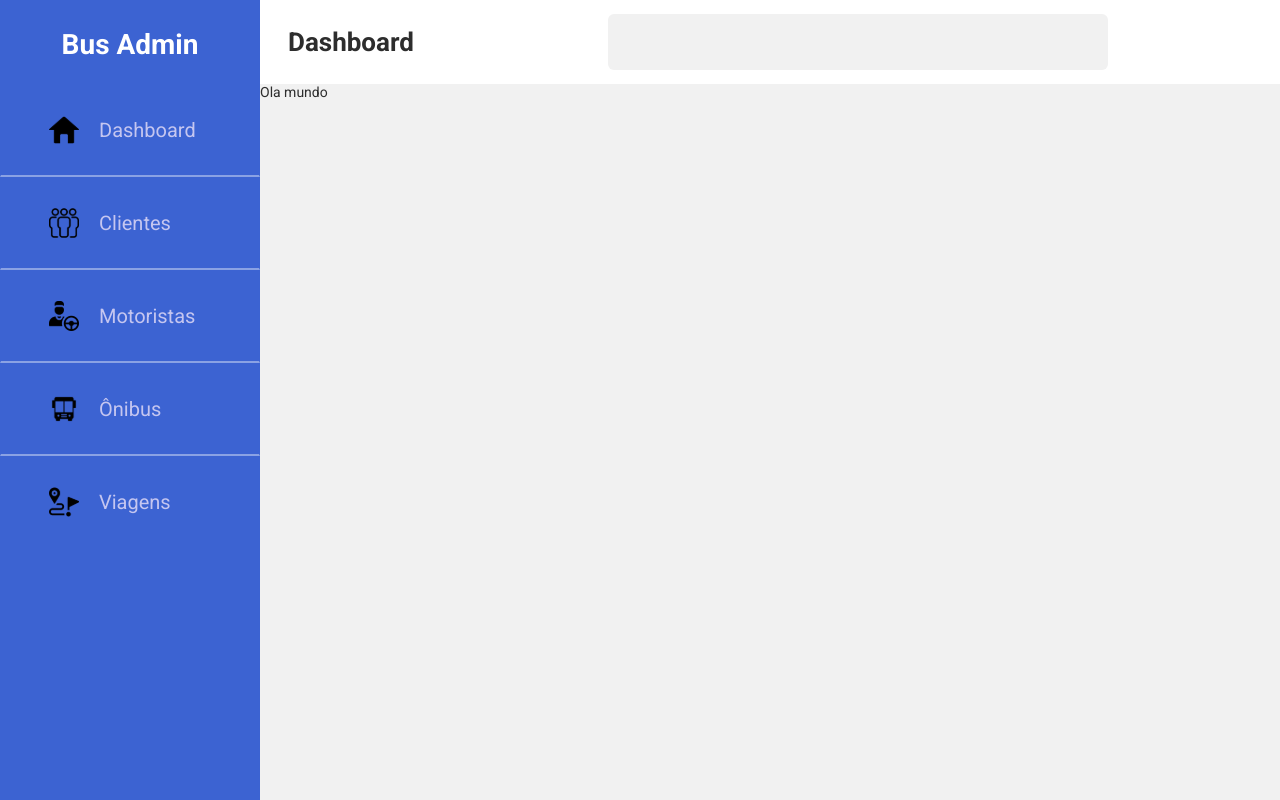
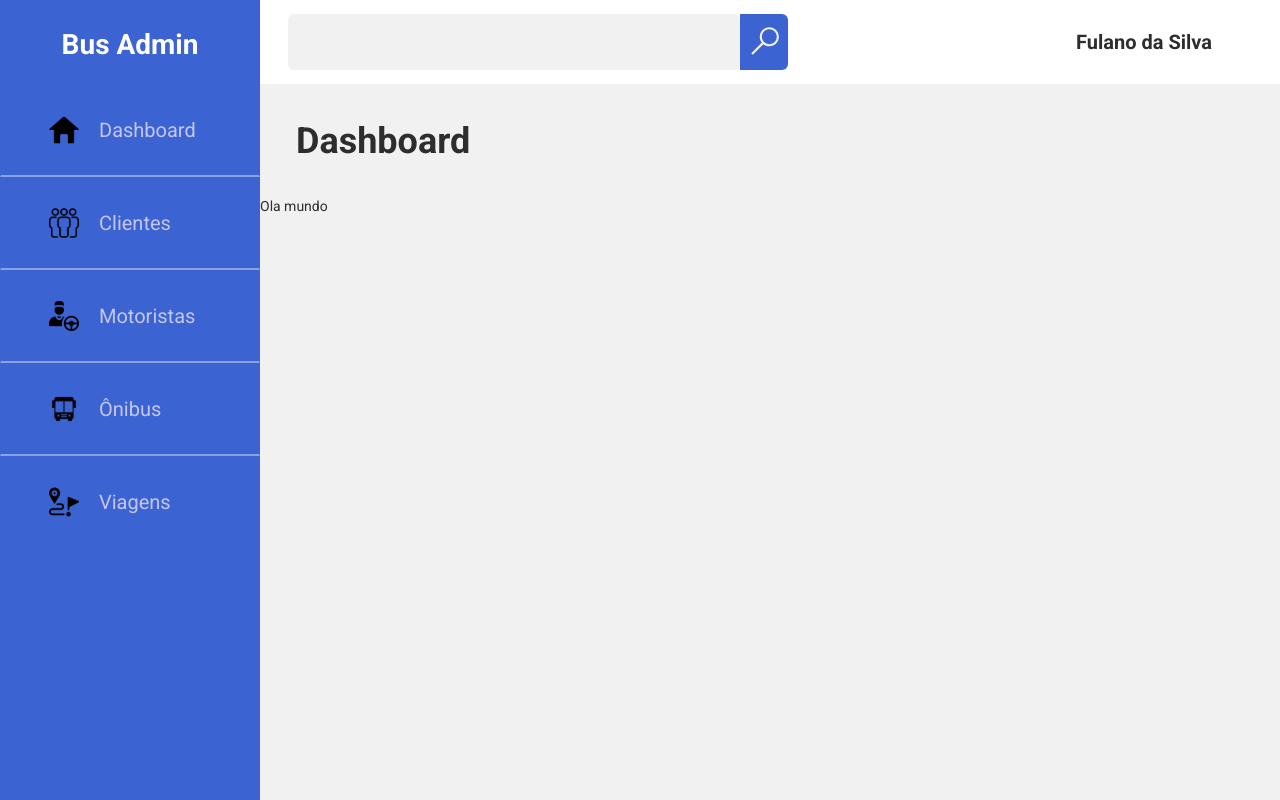
Before and after one commit to jaochavesjr/busadmin, a React (Create React App) app in the folder front-busadmin/: page /dashboard in a window 1280 px wide. Built offline with nearby package versions, Linux system fonts and the light colour scheme.

Commit message:
feat: adding input styles and name profile

```diff
--- a/front-busadmin/src/components/dashboardPage/headerUser/index.tsx
+++ b/front-busadmin/src/components/dashboardPage/headerUser/index.tsx
@@ -3,6 +3,7 @@ import { Container } from './styles';
 export const HeaderUser = () => {
   return (
     <Container>
+
     </Container>
   );
 };
--- a/front-busadmin/src/components/dashboardPage/index.tsx
+++ b/front-busadmin/src/components/dashboardPage/index.tsx
@@ -1,6 +1,5 @@
 import { ReactNode, useEffect } from 'react';
 import { useNavigate } from 'react-router';
-import { useAppSelector } from '../../store/hooks';
 import { getAuthTokenUser } from '../../utils/localStorage';
 import { Menu } from './menu';
 import {
@@ -30,11 +29,17 @@ export const DashboardPage = ({ title = 'Admin', children }: IProps) => {
       <Menu />
       <SubContainer>
         <Header>
-          <h2>{title}</h2>
           <div className='container-search'>
             <input type="text" className='input-search' />
+            <div className='container-icon-search'>
+              <img src='/icons/search.svg' alt='icone pesquisa' />
+            </div>
+          </div>
+          <div className='profile'>
+            <p>Fulano da Silva</p>
           </div>
         </Header>
+        <h2>{title}</h2>
         {children}
       </SubContainer>
     </Container>
--- a/front-busadmin/src/components/dashboardPage/styles.ts
+++ b/front-busadmin/src/components/dashboardPage/styles.ts
@@ -2,13 +2,28 @@ import styled from "styled-components";
 
 export const Container = styled.div`
   display: flex;
+
+  h2 {
+    width: 250px;
+    color: #2d2d2d;
+    font-size: 36px;
+    margin: 1em 0 1em 1em;
+  }
+
+  .profile {
+    p {
+      margin-right: 2em;
+      color: #2d2d2d;
+      font-weight: 600;
+      font-size: 20px;
+    }
+  }
 `;
 
 export const SubContainer = styled.div`
   display: flex;
   flex-direction: column;
   width: 100%;
-
 `;
 
 export const Header = styled.div`
@@ -19,17 +34,29 @@ export const Header = styled.div`
   background: #fff;
   align-items: center;
   gap: 5em;
-
-  h2 {
-    width: 250px;
-    color: #2d2d2d;
-    font-size: 26px;
-  }
+  justify-content: space-between;
 
   .container-search {
     display: flex;
     max-width: 500px;
     width: 100%;
+
+    .container-icon-search {
+      display: flex;
+      padding: .5em;
+      background: #3C63D2;
+      display: flex;
+      align-items: center;
+      justify-content: center;
+      border-top-right-radius: 6px;
+      border-bottom-right-radius: 6px;
+      cursor: pointer;
+      img {
+        width: 34px;
+        height: 34px;
+      }
+    }
+
     .input-search {
       border-radius: 6px;
       padding: .8em 0.7em;
```
Also changed, not shown: front-busadmin/public/icons/search.svg (added).
